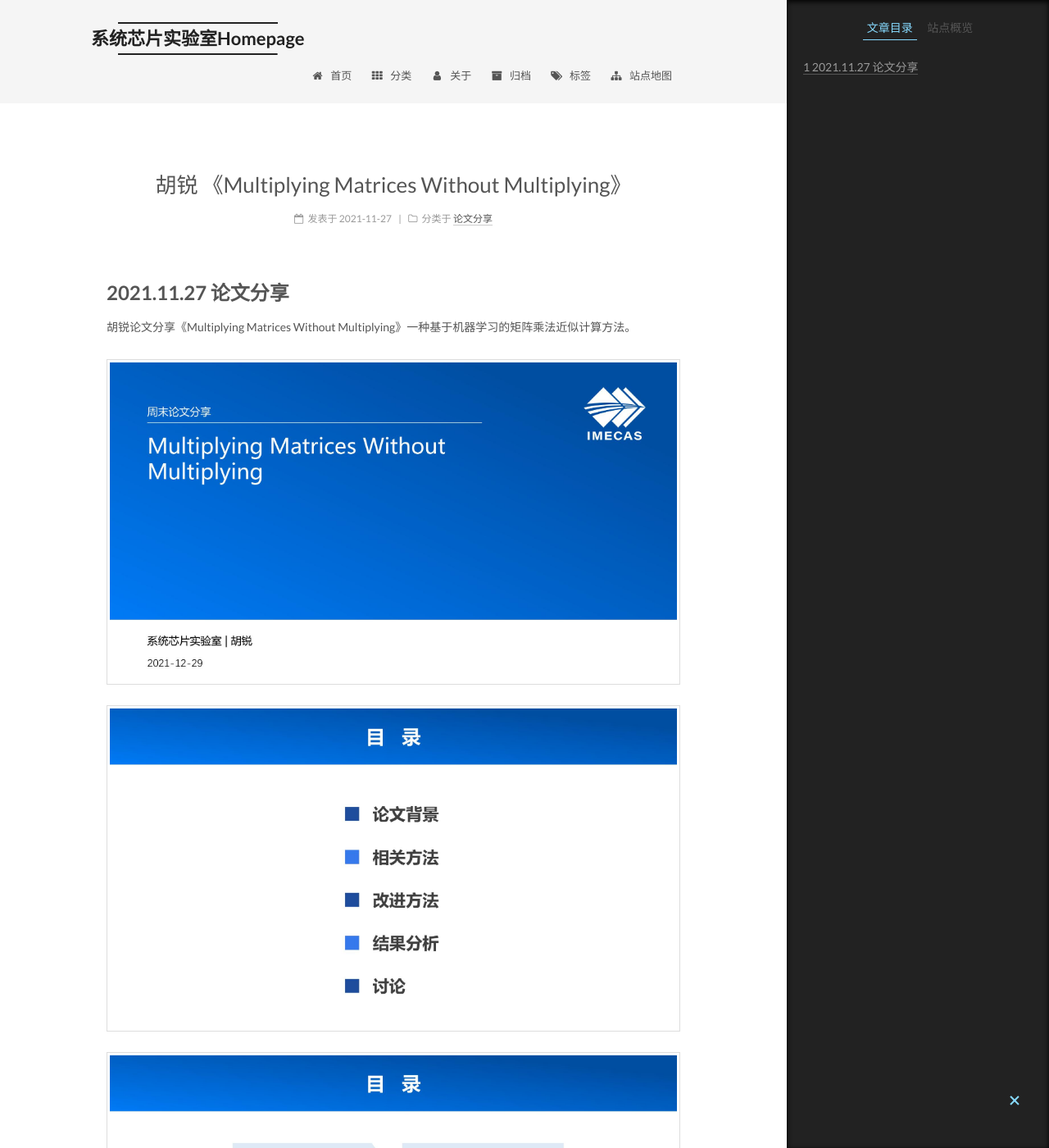
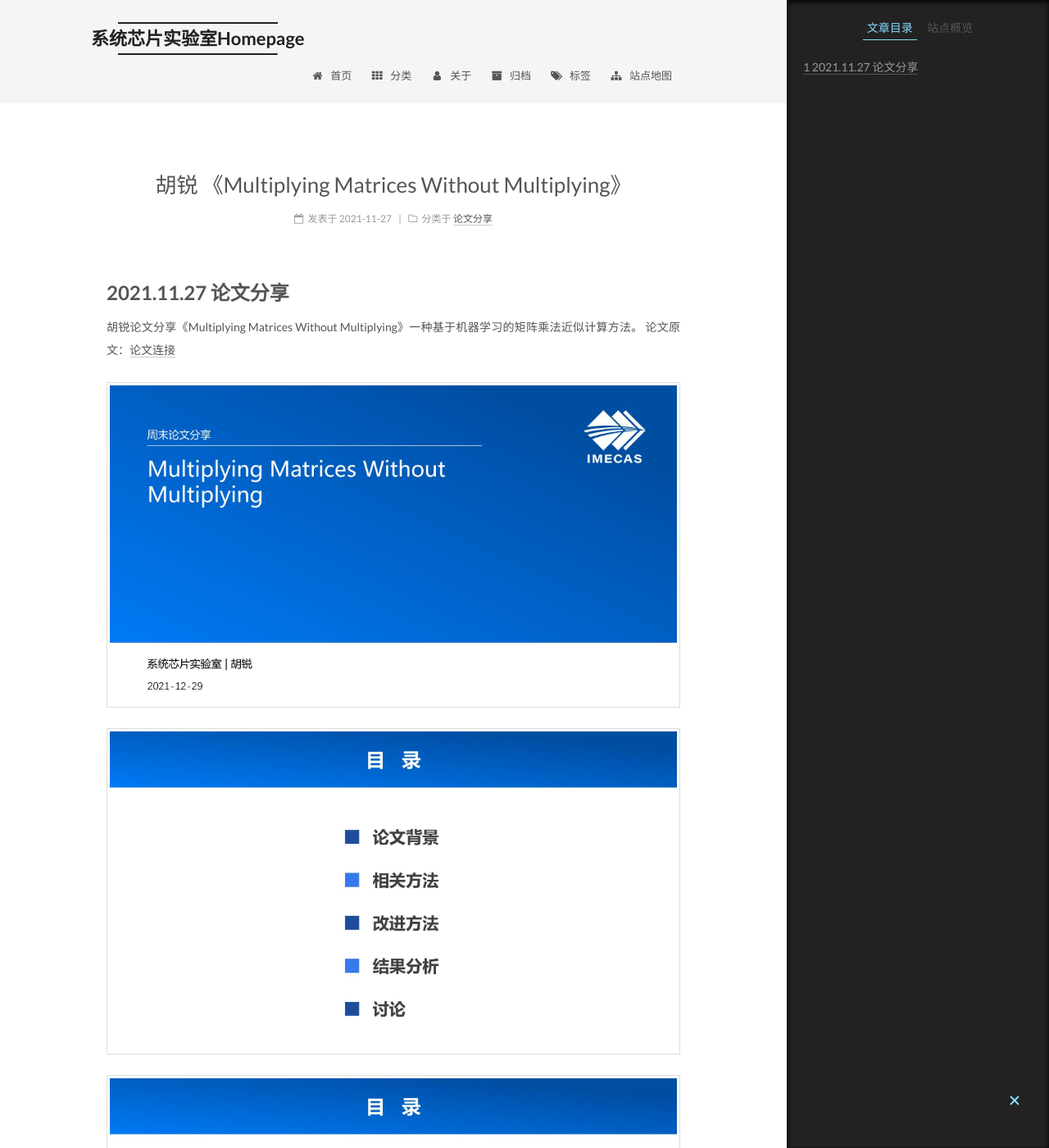
Before and after one commit to XTXPLAB/XTXPLAB.github.io, a Jekyll site: the page built from _posts/2021-11-27-hurui-share1.md, in a window 1280 px wide and 1400 px high. Shown: the whole window at 82% size. Built offline with Jekyll 4.4.1, drawn with Linux system fonts in a browser that asks for light colours.

Commit message:
update ppts

```diff
--- a/_posts/2021-11-27-hurui-share1.md
+++ b/_posts/2021-11-27-hurui-share1.md
@@ -10,6 +10,7 @@ tags:
 
 # 2021.11.27 论文分享
 胡锐论文分享《Multiplying Matrices Without Multiplying》一种基于机器学习的矩阵乘法近似计算方法。
+论文原文：[论文连接](https://arxiv.org/abs/2106.10860)
 
 ![论文分享maddness](https://raw.githubusercontent.com/XTXPLAB/XTXPLAB.github.io/main/imgs/%E8%AE%BA%E6%96%87%E5%88%86%E4%BA%ABmaddness.jpg)
 
```
Also changed, not shown: 6 other files.
